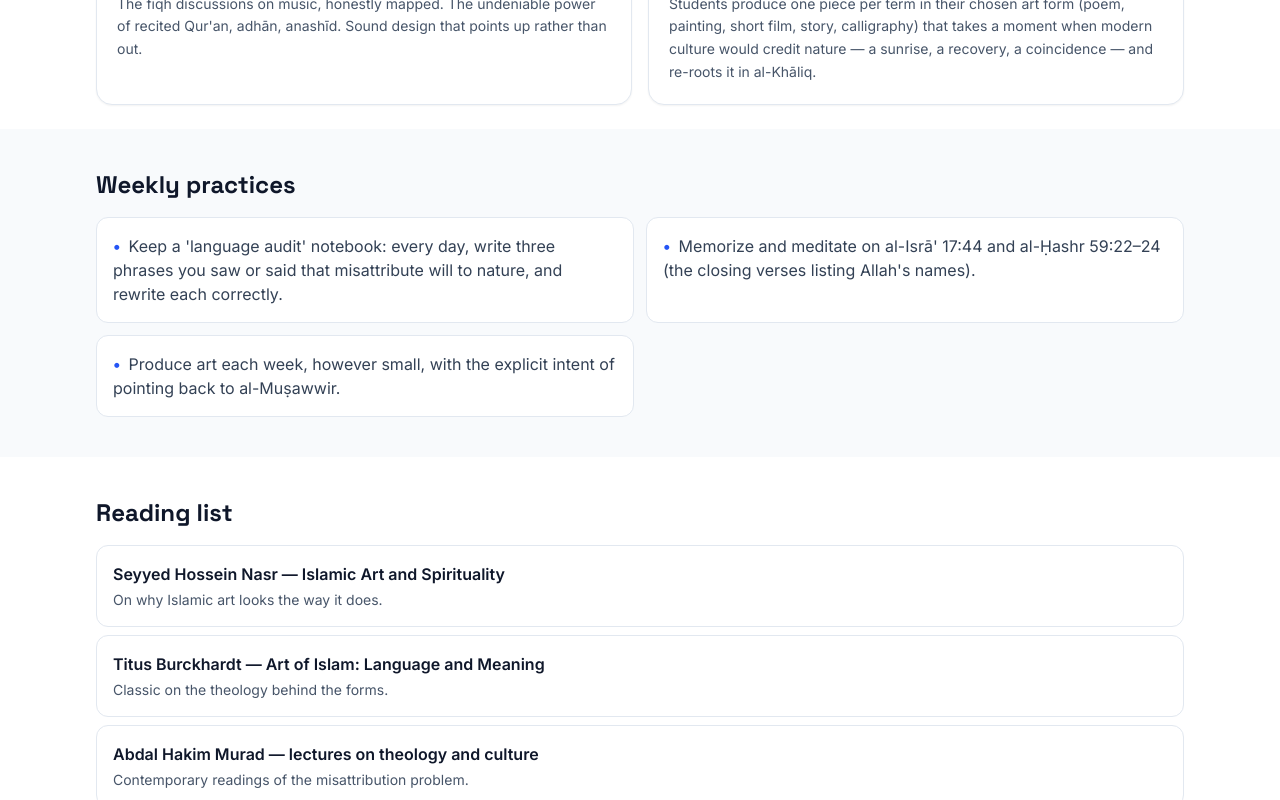
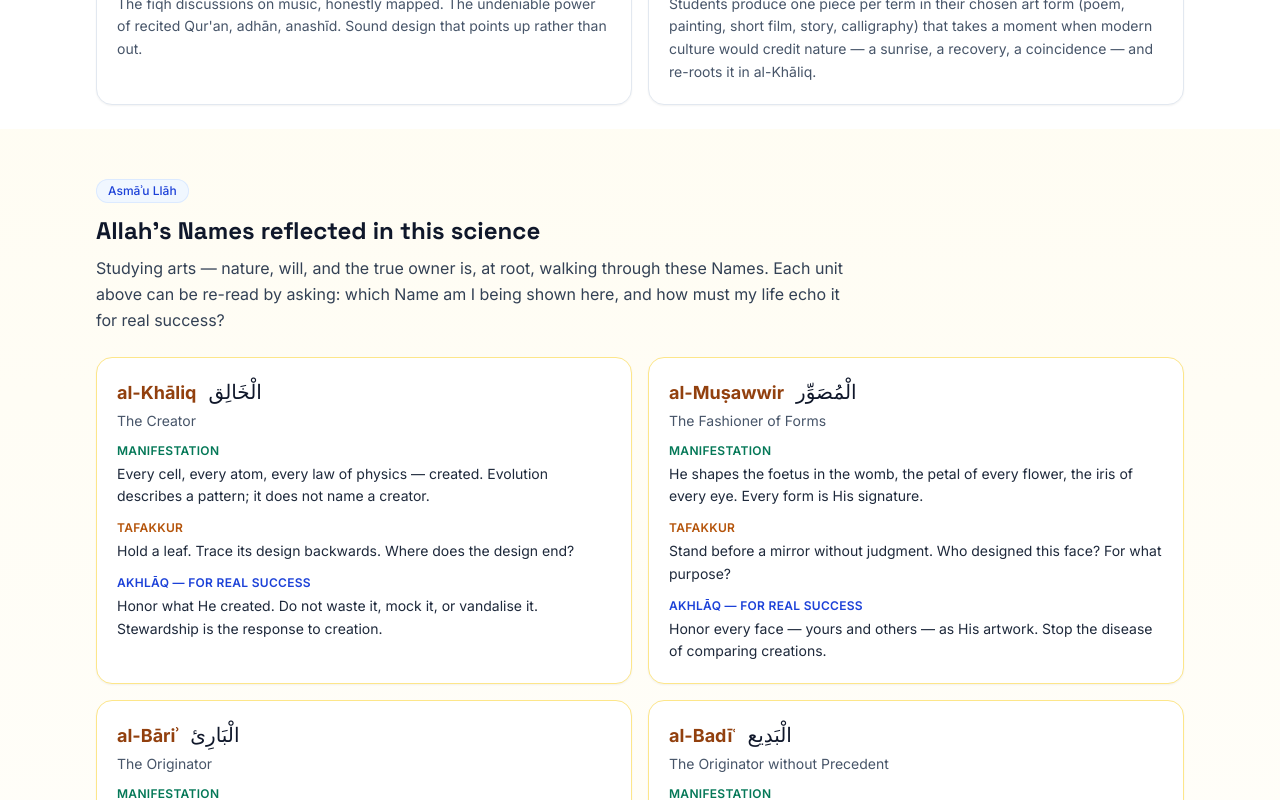
Before and after one commit to DinaElAhl/Pathways-, a React (Vite) app: page /roots/arts-and-nature in a window 1280 px wide. Shown: the part 1440-2240 px from the top of the page. Built offline with nearby package versions, Linux system fonts and the light colour scheme; the HTML template or start-up script is replaced by a standard one.

Commit message:
Add Quranic names and discipline reflection section

```diff
--- a/src/pages/RootDiscipline.jsx
+++ b/src/pages/RootDiscipline.jsx
@@ -1,5 +1,6 @@
 import { Link, useParams } from 'react-router-dom'
 import { rootDisciplines } from '../data/rootsOfKnowledge.js'
+import { quranicNames, disciplineNames } from '../data/quranicNames.js'
 
 export default function RootDiscipline() {
   const { slug } = useParams()
@@ -15,6 +16,10 @@ export default function RootDiscipline() {
   }
 
   const others = rootDisciplines.filter((x) => x.slug !== slug).slice(0, 3)
+  const reflectedKeys = disciplineNames[slug] || []
+  const reflectedNames = reflectedKeys
+    .map((k) => quranicNames.find((n) => n.transliteration === k))
+    .filter(Boolean)
 
   return (
     <>
@@ -49,6 +54,38 @@ export default function RootDiscipline() {
           ))}
         </ol>
       </section>
+
+      {reflectedNames.length > 0 && (
+        <section className="bg-gradient-to-b from-amber-50/60 to-white">
+          <div className="container-page py-12">
+            <span className="chip">Asmāʾu Llāh</span>
+            <h2 className="mt-3 text-2xl font-bold text-slate-900">Allah's Names reflected in this science</h2>
+            <p className="mt-2 text-slate-700 max-w-3xl leading-relaxed">
+              Studying {d.title.toLowerCase()} is, at root, walking through these Names. Each unit above can be re-read by asking: which Name am I being shown here, and how must my life echo it for real success?
+            </p>
+            <div className="mt-6 grid gap-4 sm:grid-cols-2">
+              {reflectedNames.map((n) => (
+                <div key={n.transliteration} className="rounded-2xl border border-amber-200 bg-white p-5 shadow-sm">
+                  <div className="flex items-baseline gap-3">
+                    <span className="text-lg font-bold text-amber-800">{n.transliteration}</span>
+                    <span className="text-xl font-arabic text-slate-900" dir="rtl" lang="ar">{n.arabic}</span>
+                  </div>
+                  <div className="mt-1 text-sm text-slate-600">{n.meaning}</div>
+                  <div className="mt-3 text-xs uppercase tracking-wide font-semibold text-emerald-700">Manifestation</div>
+                  <p className="mt-1 text-sm text-slate-800 leading-relaxed">{n.manifestation}</p>
+                  <div className="mt-3 text-xs uppercase tracking-wide font-semibold text-amber-700">Tafakkur</div>
+                  <p className="mt-1 text-sm text-slate-800 leading-relaxed">{n.tafakkur}</p>
+                  <div className="mt-3 text-xs uppercase tracking-wide font-semibold text-brand-700">Akhlāq — for real success</div>
+                  <p className="mt-1 text-sm text-slate-800 leading-relaxed">{n.akhlaq}</p>
+                </div>
+              ))}
+            </div>
+            <div className="mt-6">
+              <Link to="/roots" className="text-sm font-semibold text-brand-600 hover:text-brand-700">See all of Allah's Names in the universe →</Link>
+            </div>
+          </div>
+        </section>
+      )}
 
       {d.practices && d.practices.length > 0 && (
         <section className="bg-slate-50">
```
